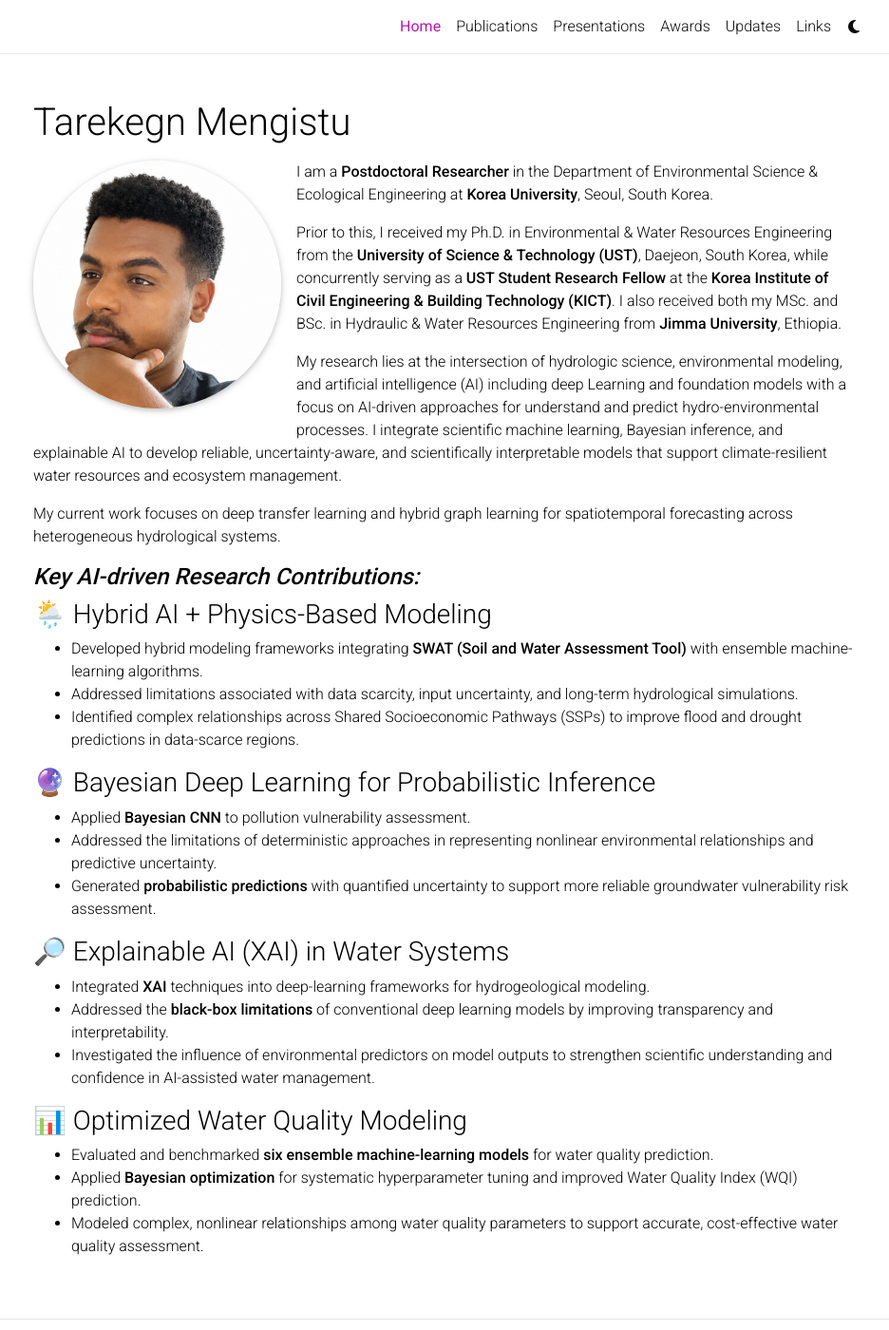
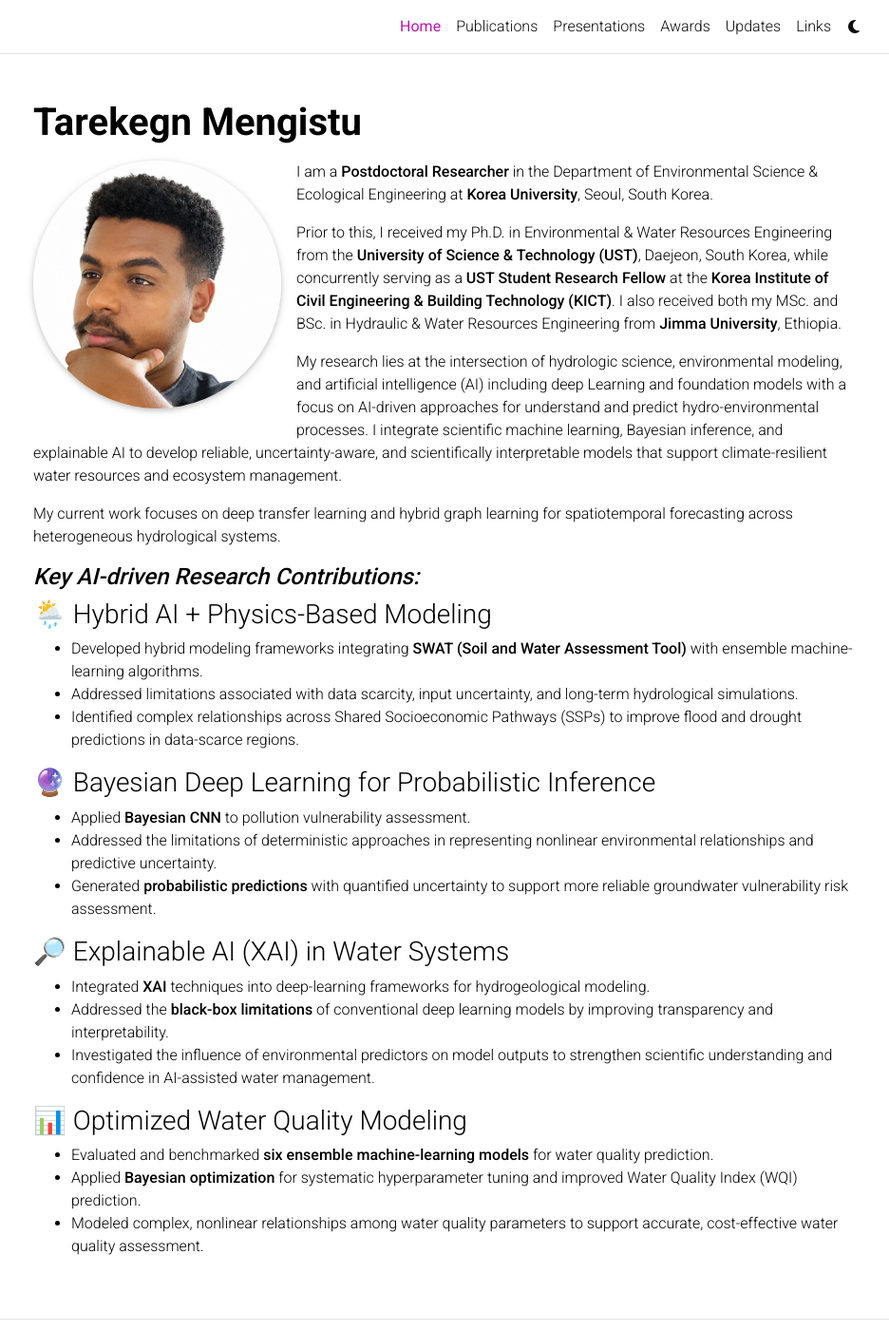
Before and after one commit to tdmengistu/tdmengistu.github.io, a Jekyll site: the page built from _pages/about.md, in a window 1280 px wide and 1400 px high. Shown: the whole window at 95% size, without its empty margins (170-1106 px from the left). Built offline with Jekyll 4.4.1, drawn with Linux system fonts in a browser that asks for light colours; a style sheet for code colours, icons or effects is not loaded.

Commit message:
Update _base.scss

```diff
--- a/_sass/_base.scss
+++ b/_sass/_base.scss
@@ -482,10 +482,13 @@ footer.sticky-bottom {
 }
 
 .post-title {
+  font-weight: 700 !important;
+
   mjx-container[jax="CHTML"][display="true"] {
     display: unset;
   }
 }
+
 
 .post-list {
   margin: 0;
```
